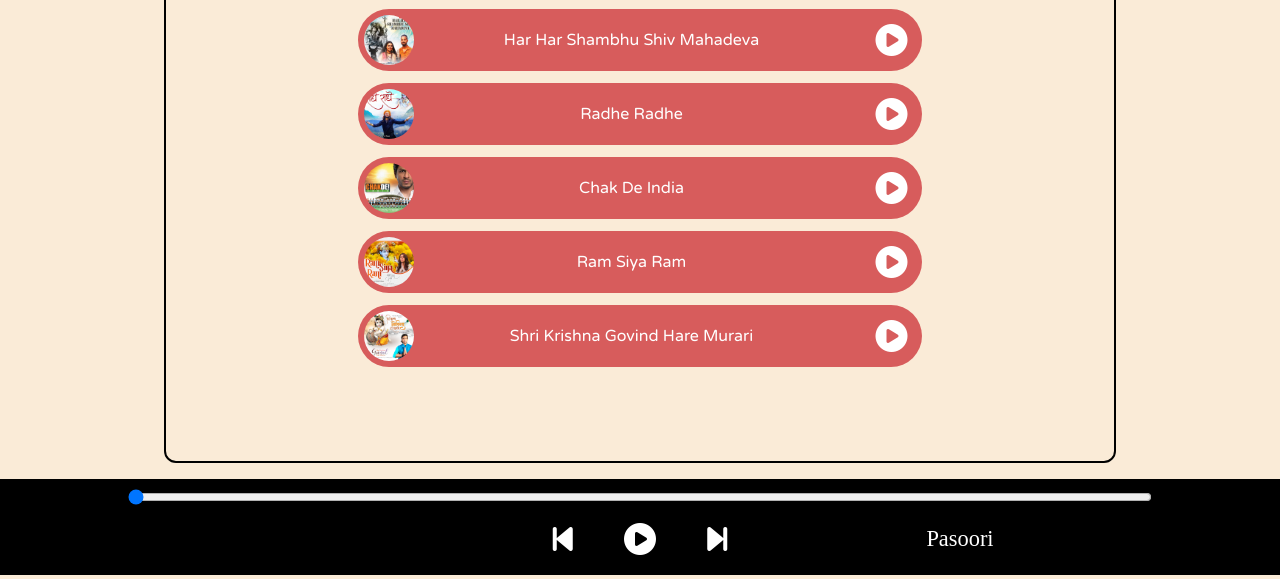
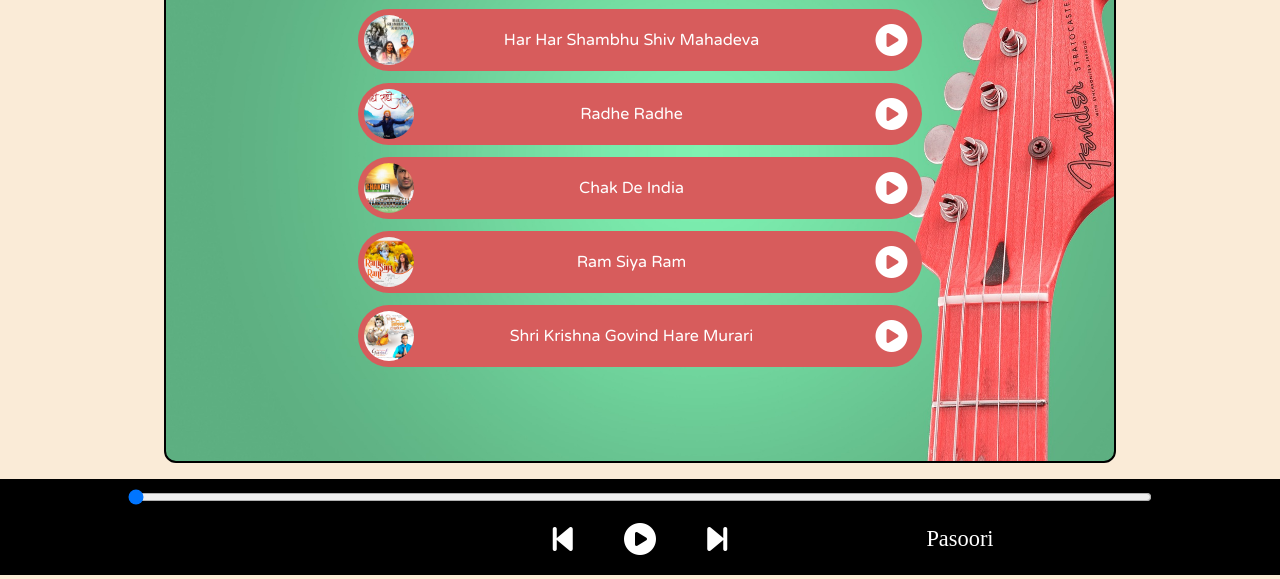
Before and after one commit to Mohit3312/SpotifyClone, a plain HTML site: page index.html in a window 1280 px wide. Shown: the part 221-800 px from the top of the page. Drawn offline with Linux system fonts and the light colour scheme; the site is published under a folder, as on GitHub Pages, so addresses that start at the root find nothing.

Commit message:
Trying to fix bugs

```diff
--- a/css/style.css
+++ b/css/style.css
@@ -44,7 +44,7 @@ nav ul li {
 .container {
   height: 70vh;
   /* background-color: #75b975; */
-  background: url("/img/bg.jpg") no-repeat;
+  background: url("../img/bg.jpg") no-repeat;
   color: white;
   font-family: "Varela Round", sans-serif;
   display: flex;
```
